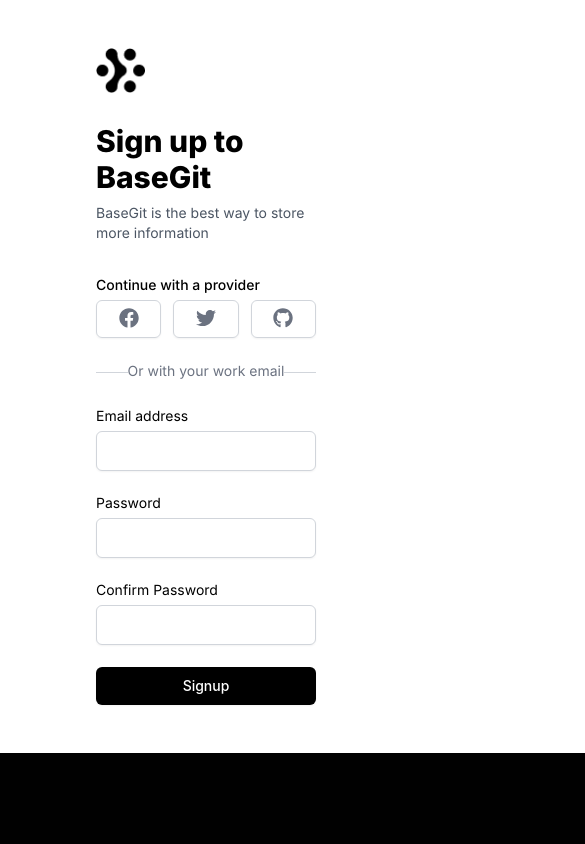
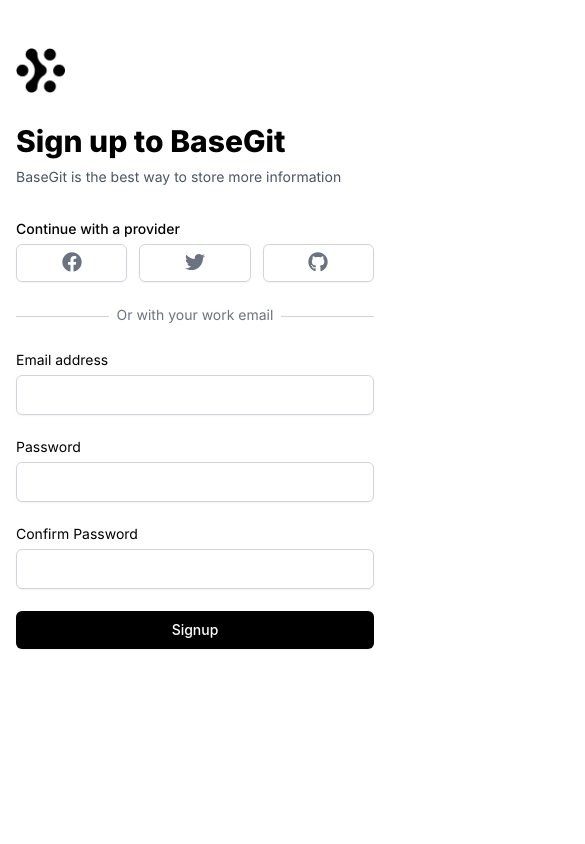
Before and after one commit to emilianoglucero/basement, a Next.js app: page / in a window 390 px wide. Shown: the top 844 px of the page, 585 px wide, since content can reach past the window. Built offline with nearby package versions, Linux system fonts and the light colour scheme; a web font is replaced by a local one.

Commit message:
feature: mobile design added  -form signup started

```diff
--- a/package.json
+++ b/package.json
@@ -24,7 +24,8 @@
     "clsx": "^1.1.1",
     "next": "^10.2.2",
     "react": "^17.0.2",
-    "react-dom": "^17.0.2"
+    "react-dom": "^17.0.2",
+    "validator": "^13.6.0"
   },
   "devDependencies": {
     "@next/bundle-analyzer": "^10.2.2",
--- /dev/null
+++ b/src/components/hooks/UseForm.tsx
@@ -0,0 +1,18 @@
+import { useState } from 'react'
+
+export const useForm = (initialState = {}) => {
+  const [values, setValues] = useState(initialState)
+
+  const reset = () => {
+    setValues(initialState)
+  }
+
+  const handleInputChange = ({ target }) => {
+    setValues({
+      ...values,
+      [target.name]: target.value
+    })
+  }
+
+  return [values, handleInputChange, reset]
+}
--- a/src/components/ui/Form.tsx
+++ b/src/components/ui/Form.tsx
@@ -1,20 +1,54 @@
 import styles from '../../css/Form.module.css'
+import { useForm } from '../hooks/UseForm'
+export const Form = () => {
+  const [formValues, handleInputChange] = useForm({
+    email: '',
+    password: '',
+    passwordconfirmation: ''
+  })
+  const { email, password, passwordconfirmation } = formValues
 
-export const Form = () => {
+  const handleSubmit = (e) => {
+    e.preventDefault()
+    console.log('trying to login', email, password, passwordconfirmation)
+    window.localStorage.setItem('email', JSON.stringify(email))
+    window.localStorage.setItem('password', JSON.stringify(password))
+  }
   return (
     <section>
-      <form className={styles.form}>
+      <form className={styles.form} onSubmit={handleSubmit}>
         <label className={styles.label}>
           Email address
-          <input className={styles.input} type="text" name="email" />
+          <input
+            required
+            className={styles.input}
+            type="email"
+            name="email"
+            value={email}
+            onChange={handleInputChange}
+          />
         </label>
         <label className={styles.label}>
           Password
-          <input className={styles.input} type="text" name="password" />
+          <input
+            required
+            className={styles.input}
+            type="password"
+            name="password"
+            value={password}
+            onChange={handleInputChange}
+          />
         </label>
         <label className={styles.label}>
           Confirm Password
-          <input className={styles.input} type="text" name="password2" />
+          <input
+            required
+            className={styles.input}
+            type="password"
+            name="passwordconfirmation"
+            value={passwordconfirmation}
+            onChange={handleInputChange}
+          />
         </label>
         <button className={styles.button}>Signup</button>
       </form>
--- a/src/css/SeparatorLabel.module.css
+++ b/src/css/SeparatorLabel.module.css
@@ -3,14 +3,15 @@
   color: #6b7280;
   line-height: 20px;
   text-align: center;
-  max-width: 600px;
+
+  /* max-width: 600px; */
   position: relative;
 }
 
 .text::before {
   content: "";
   display: block;
-  width: 102px;
+  width: 100%;
   height: 1px;
   background: #d1d5db;
   position: absolute;
@@ -22,7 +23,7 @@
 .text::after {
   content: "";
   display: block;
-  width: 102px;
+  width: 100%;
   height: 1px;
   background: #d1d5db;
   position: absolute;
@@ -35,4 +36,6 @@
   background: #fff;
   max-width: fit-content;
   margin: auto;
+  padding-left: 8px;
+  padding-right: 8px;
 }
--- a/src/css/SocialLogin.module.css
+++ b/src/css/SocialLogin.module.css
@@ -27,3 +27,7 @@
   border-radius: 6px;
   color: #6b7280
 }
+
+.button:hover {
+  color: blue;
+}
--- a/src/css/index.module.css
+++ b/src/css/index.module.css
@@ -10,3 +10,18 @@
   /* flex: 7 */
   line-height: 0;
 }
+
+@media (max-width: 1328px) {
+  /* Laptop and tablets */
+  .image-wrapper {
+    /* flex: 7 */
+    display: none;
+  }
+}
+
+@media (max-width: 550px) {
+  /* Phones */
+  .text-wrapper {
+    padding: 48px 16px;
+  }
+}
```
Also changed, not shown: 1 other file (tests, documents, lock files or other folders).
